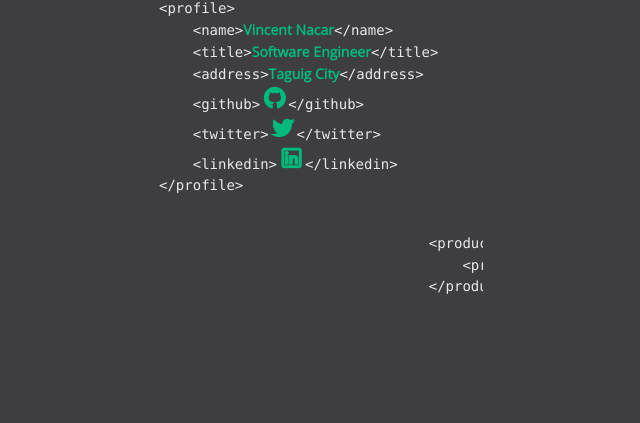
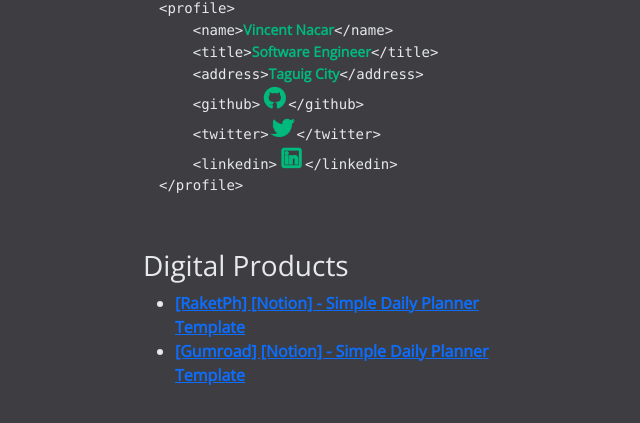
Before and after one commit to vincentnacar02/vincentnacar02.github.io, a plain HTML site: page index.html in a window 1280 px wide. Shown: the part 319-742 px from the top of the page, without its empty margins (319-959 px from the left). Drawn offline with nearby package versions, Linux system fonts and the light colour scheme.

Commit message:
Update index.html

```diff
--- a/index.html
+++ b/index.html
@@ -79,13 +79,21 @@
     &lt;linkedin&gt;<b><a href="https://www.linkedin.com/in/vincentnacar" target="_blank"><i class="lab la-linkedin la-2x"></i></a></b>&lt;/linkedin&gt;
 &lt;/profile&gt;
                             </pre>
-                            <pre>
-                                &lt;products&gt;
-                                    &lt;product&gt;<b><a href="https://www.raket.ph/vincentnacar02/products/notion-simple-daily-planner-template" target="_blank">[Notion] - Simple Daily Planner Template</a></b>&lt;/product&gt;
-                                &lt;/products&gt;
-                            </pre>
                         </div>
                     </div>
+                </div>
+            </div>
+            <div class="row">
+                <div class="col-sm">
+                    <h3>Digital Products</h3>
+                    <ul>
+                        <li>
+                            <b><a href="https://www.raket.ph/vincentnacar02/products/notion-simple-daily-planner-template" target="_blank">[RaketPh] [Notion] - Simple Daily Planner Template</a></b>
+                        </li>
+                        <li>
+                            <b><a href="https://vincentnacar.gumroad.com/l/rmdwvq" target="_blank">[Gumroad] [Notion] - Simple Daily Planner Template</a></b>
+                        </li>
+                    </ul>
                 </div>
             </div>
         </div>
```
